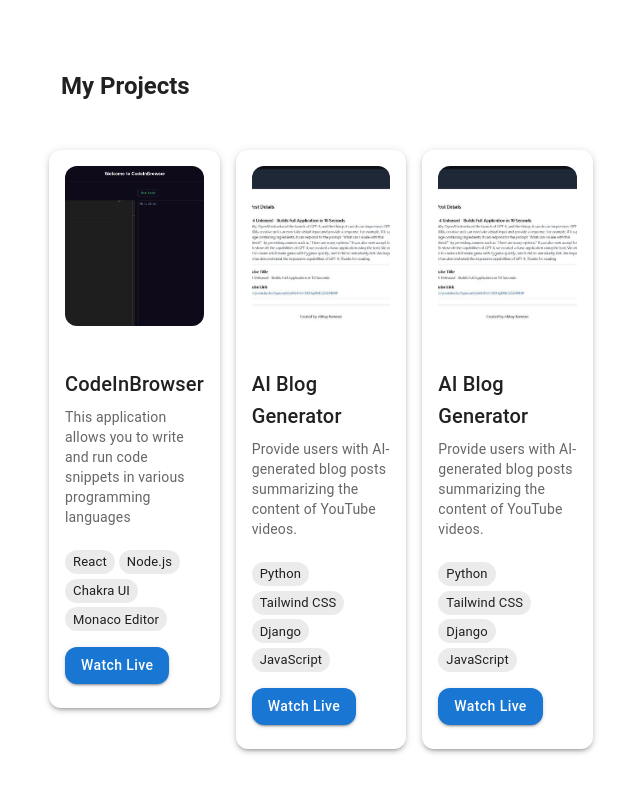
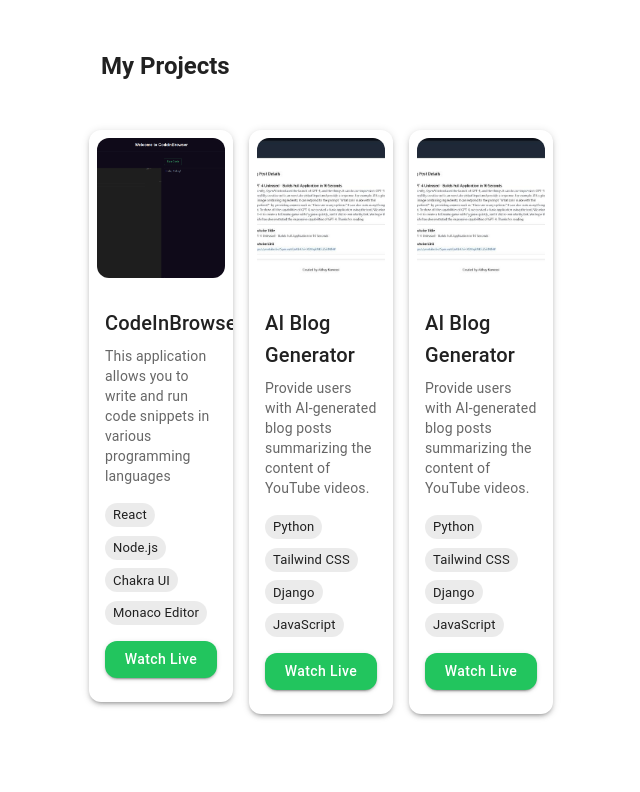
Before and after one commit to Abhay-Kanwasi/Abhay-Kanwasi.github.io, a React (Vite) app in the folder frontend/: page /ldap in a window 1280 px wide. Shown: the top 792 px of the page, without its empty margins (319-959 px from the left). Built offline with nearby package versions, Linux system fonts and the light colour scheme.

Commit message:
Some small improvements

```diff
--- a/frontend/src/components/cardComponent/Profile_Card.tsx
+++ b/frontend/src/components/cardComponent/Profile_Card.tsx
@@ -10,7 +10,7 @@
   return (
     <>
       <Container maxWidth="md" sx={{ display: 'flex', justifyContent: 'center' }}>
-        <Grid container spacing={2}>
+        <Grid container spacing={1}>
           {/* First Grid */}
           <Grid item xs={12} sm={6}>
             <CardComponentWrapper>
--- a/frontend/src/components/cardComponent/Project_Card.tsx
+++ b/frontend/src/components/cardComponent/Project_Card.tsx
@@ -11,24 +11,24 @@
 
 const ProjectCard: React.FC<ProjectCardProps> = ({ image, title, description, technologies, liveLink }) => {
   return (
-    <Card sx={{ maxWidth: 330, margin: 'auto', borderRadius: 3, boxShadow: 3 }}>
-      <Box sx={{ padding: 2 }}>
+    <Card sx={{ maxWidth: 300, margin: 'auto', borderRadius: 3, boxShadow: 3 }}>
+      <Box sx={{ padding: 1 }}>
         <CardMedia
           component="img"
-          height="160"
+          height="140"
           image={image}
           alt={title}
           sx={{ borderRadius: 3 }}
         />
       </Box>
       <CardContent>
-        <Typography gutterBottom variant="h6" component="div" paddingTop={"10px"}>
+        <Typography gutterBottom variant="h6" component="div" paddingTop={"5px"}>
           {title}
         </Typography>
         <Typography variant="body2" color="text.secondary">
           {description}
         </Typography>
-        <Grid container spacing={0.5} sx={{ marginTop: 1, paddingTop: "10px"}}>
+        <Grid container spacing={1} sx={{ marginTop: 1 }}>
           {technologies.map((tech) => (
             <Grid item key={tech}>
               <Chip label={tech} size="small" />
@@ -40,7 +40,8 @@
           color="primary"
           href={liveLink}
           target="_blank"
-          sx={{ marginTop: 2, borderRadius: 3, textTransform: 'none' }}
+          fullWidth
+          sx={{ marginTop: 2, borderRadius: 3, textTransform: 'none', backgroundColor: '#22C55E' }}
         >
           Watch Live
         </Button>
--- a/frontend/src/components/header/Header.tsx
+++ b/frontend/src/components/header/Header.tsx
@@ -38,7 +38,8 @@
         variant="h6"
         component="div"
         className="header-title"
-        sx={{ fontWeight: 'bold', marginRight: '220px' }}
+        sx={{ fontWeight: 'bold', marginRight: '220px', cursor: 'pointer', }}
+        onClick={onShowProfile}
       >
         <NotesIcon className="header-icon" onClick={onShowProfile} />
         Abhay Kanwasi
--- a/frontend/src/components/profile/Profile.tsx
+++ b/frontend/src/components/profile/Profile.tsx
@@ -42,15 +42,15 @@
                             </Button>
                         </Paper>
                     </Box>
-                    <Box sx={{ textAlign: 'center', mt: 4 }}>
-                        <Typography variant="h4" fontWeight="bold" gutterBottom>
+                    <Box sx={{ textAlign: 'center'}}>
+                        <Typography variant="h3" fontWeight="bold" gutterBottom>
                             Hi there, I'm Abhay
                         </Typography>
                         <Box sx={{ textAlign: 'center' }}>
                             <Typography variant="body1" gutterBottom color="textSecondary" fontWeight="bold">
                                 I am a computer science engineer from Uttarakhand, India.
                             </Typography>
-                            <Typography variant="body1" gutterBottom color="textSecondary" fontWeight="bold">
+                            <Typography variant="body1" gutterBottom color="textSecondary">
                                 Currently, I work at{' '}
                                 <Link href="https://www.hobbiate.com/" target="_blank" rel="noopener noreferrer">
                                     Hobbiate Technologies
@@ -70,7 +70,7 @@
                 </Box>
             </Container>
         </Box>
-            <Profile_Cards />
+        <Profile_Cards />
         </>
     );
 };
--- a/frontend/src/pages/projects/Projects.tsx
+++ b/frontend/src/pages/projects/Projects.tsx
@@ -28,7 +28,7 @@
 
 const Projects: React.FC = () => {
   return (
-    <Box sx={{ padding: '20px', paddingLeft: 45, paddingRight: 45, paddingTop: '50px' }}>
+    <Box sx={{ padding: '20px', paddingLeft: 50, paddingRight: 50, paddingTop: '30px' }}>
       <Typography variant="h5" sx={{ marginBottom: '20px', fontWeight: 'bold', padding: '20px' }}>
         My Projects
       </Typography>
```
Also changed, not shown: 1 other file (tests, documents, lock files or other folders).
